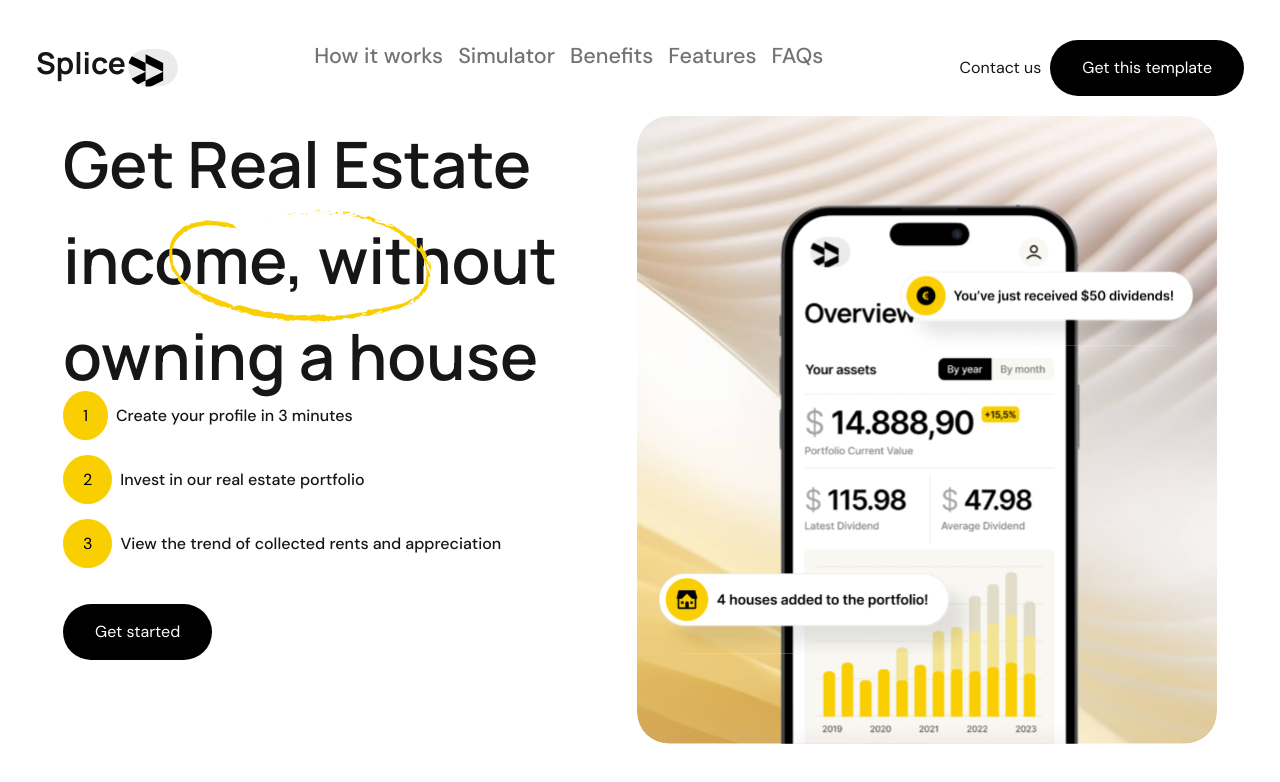
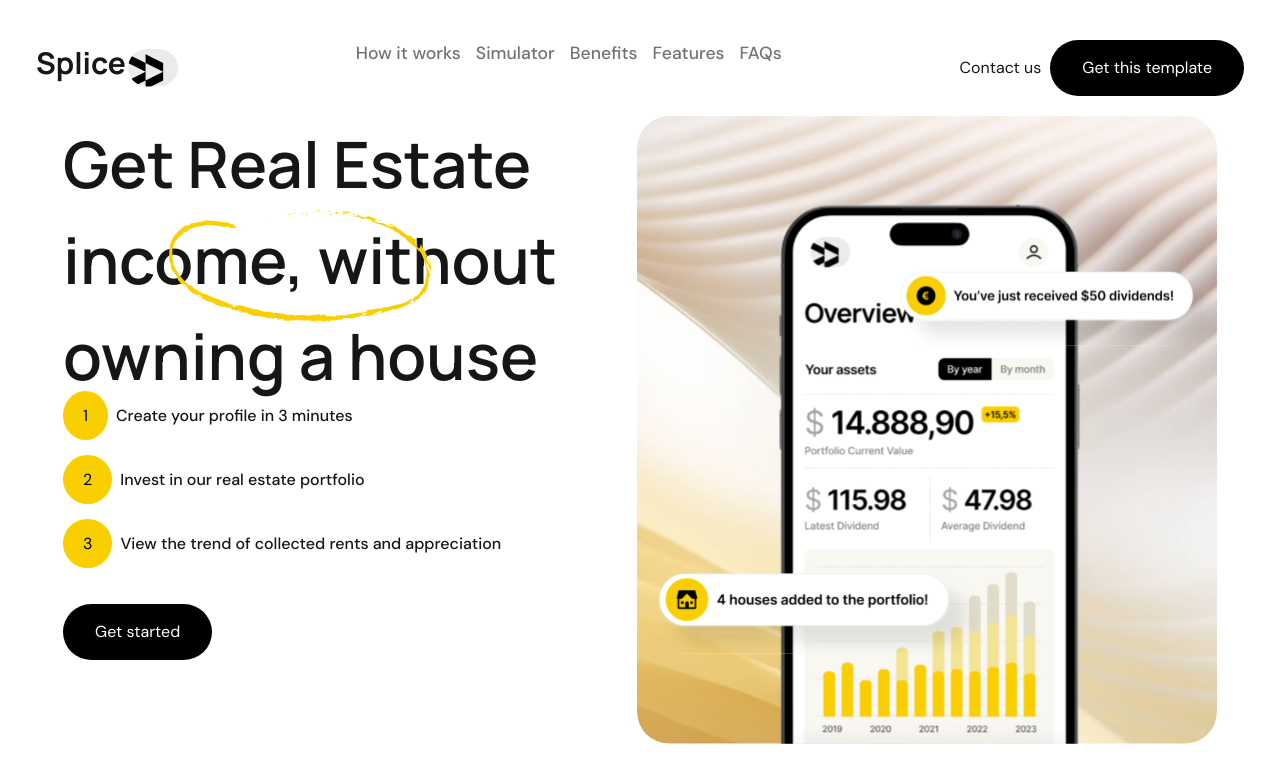
Before and after one commit to Daniel264/Slice, a Next.js app: page / in a window 1280 px wide. Shown: the top 782 px of the page. Built offline with nearby package versions, Linux system fonts and the light colour scheme.

Commit message:
move the header vars to the global variables file and adjust typography

```diff
--- a/src/styles/SCSS/components/_header.scss
+++ b/src/styles/SCSS/components/_header.scss
@@ -1,12 +1,7 @@
-$text-lg: 0.85rem;
-$text-xl: 1.1rem;
-$text-2xl: 1.35rem;
-$text-3xl: 1.875rem;
-
+@use "../variable/variable" as var;
 @use "../mixins/mixins" as *;
 
 .header-div {
-
     display: flex;
     height: fit-content;
     width: 100%;
@@ -20,7 +15,7 @@ $text-3xl: 1.875rem;
 
         .logo-text {
             font-weight: 700;
-            font-size: $text-3xl;
+            font-size: var.$text-3xl;
         }
     }
 
@@ -29,7 +24,7 @@ $text-3xl: 1.875rem;
             display: flex;
             cursor: pointer;
             gap: 15px;
-            font-size: $text-lg;
+            font-size: var.$text-md;
             font-weight: 500;
             color: var(--text-color);
 
@@ -39,7 +34,7 @@ $text-3xl: 1.875rem;
             }
 
             @media screen and (min-width: 1024px) {
-                font-size: $text-2xl;
+                font-size: var.$text-xl;
             }
 
             div {
--- a/src/styles/SCSS/index.css
+++ b/src/styles/SCSS/index.css
@@ -51,7 +51,7 @@ h1 {
   display: flex;
   cursor: pointer;
   gap: 15px;
-  font-size: 0.85rem;
+  font-size: 0.65rem;
   font-weight: 500;
   color: var(--text-color);
 }
@@ -63,7 +63,7 @@ h1 {
 }
 @media screen and (min-width: 1024px) {
   .header-div .header-middle ul {
-    font-size: 1.35rem;
+    font-size: 1.1rem;
   }
 }
 .header-div .header-middle ul div li:hover {
```
Also changed, not shown: 1 other file (tests, documents, lock files or other folders).
